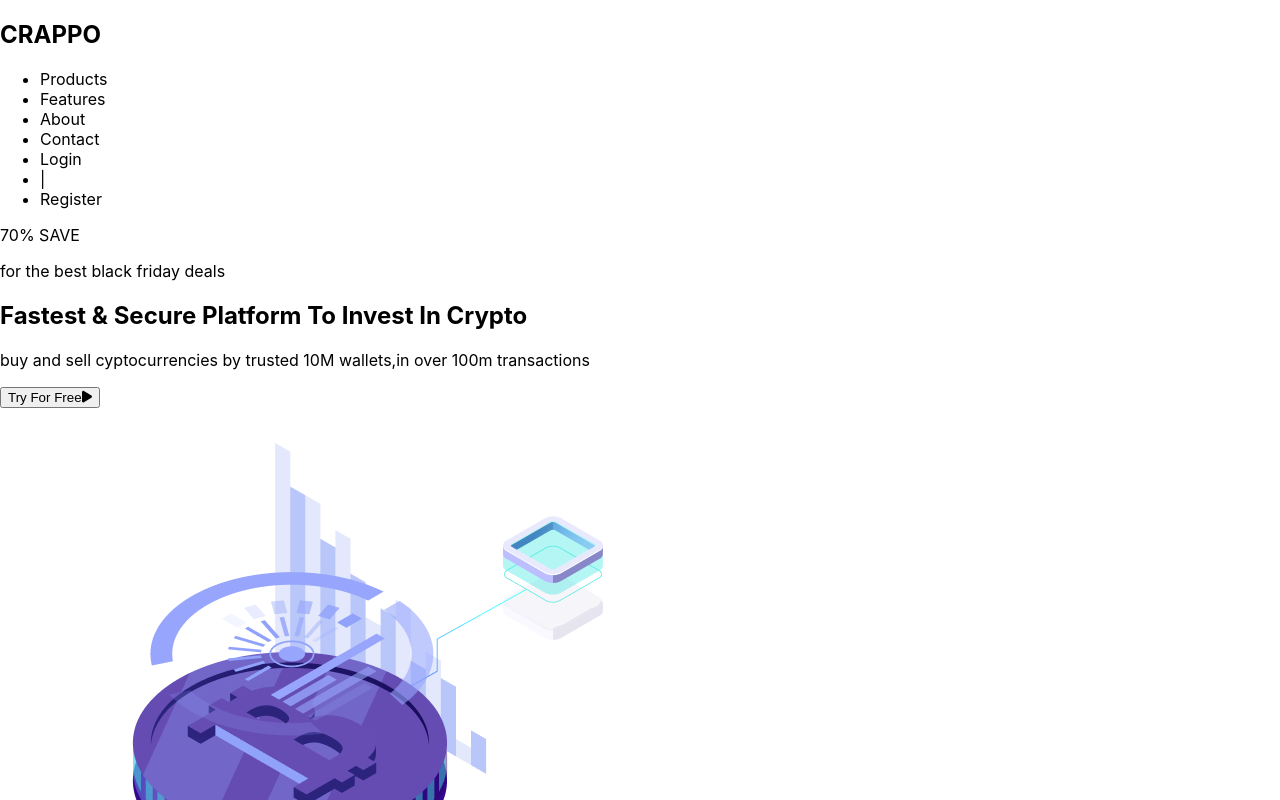
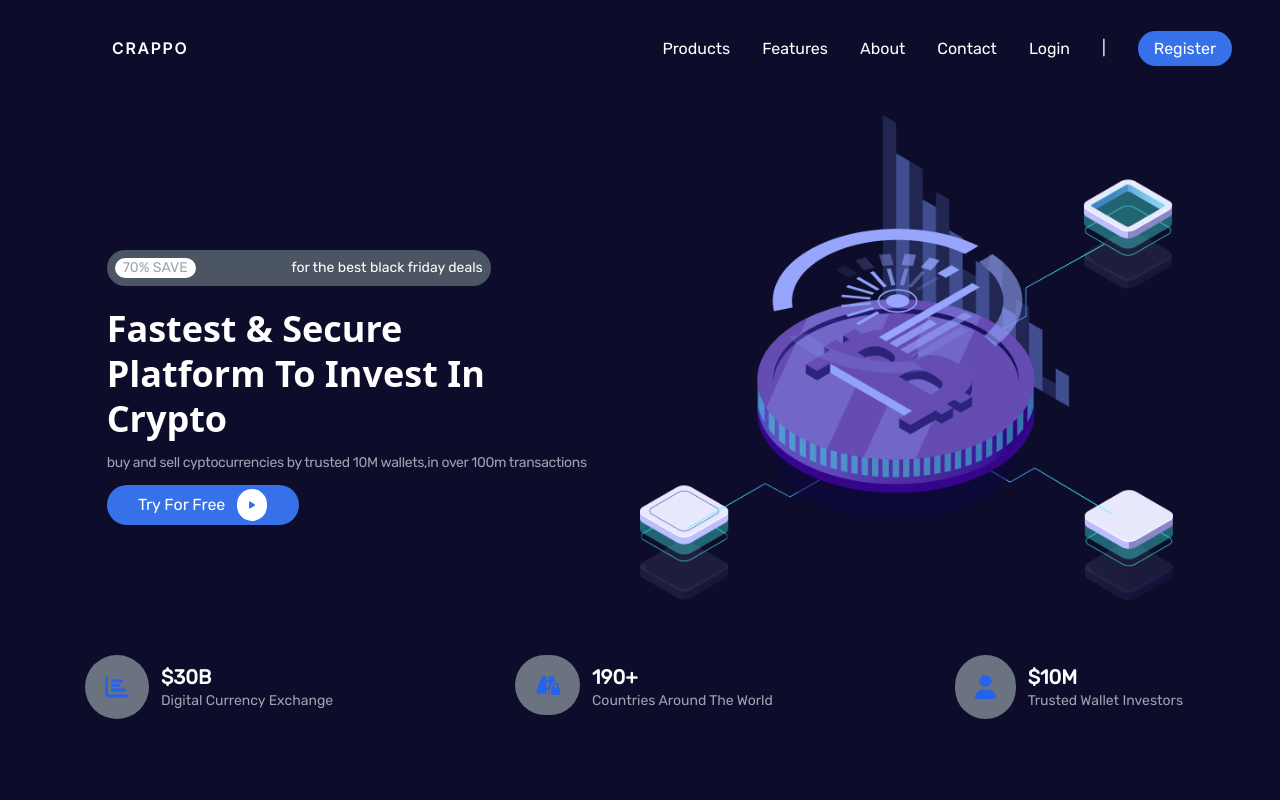
Before and after one commit to rosemutai/crappo, a Next.js app: page / in a window 1280 px wide. Shown: the top 800 px of the page. Built offline with nearby package versions, Linux system fonts and the light colour scheme.

Commit message:
configure tailwindcss

```diff
--- a/styles/globals.css
+++ b/styles/globals.css
@@ -1,26 +1,9 @@
-html,
-body {
+@tailwind base;
+@tailwind components;
+@tailwind utilities;
+
+*{
   padding: 0;
   margin: 0;
-  font-family: -apple-system, BlinkMacSystemFont, Segoe UI, Roboto, Oxygen,
-    Ubuntu, Cantarell, Fira Sans, Droid Sans, Helvetica Neue, sans-serif;
-}
-
-a {
-  color: inherit;
-  text-decoration: none;
-}
-
-* {
   box-sizing: border-box;
 }
-
-@media (prefers-color-scheme: dark) {
-  html {
-    color-scheme: dark;
-  }
-  body {
-    color: white;
-    background: black;
-  }
-}
```
